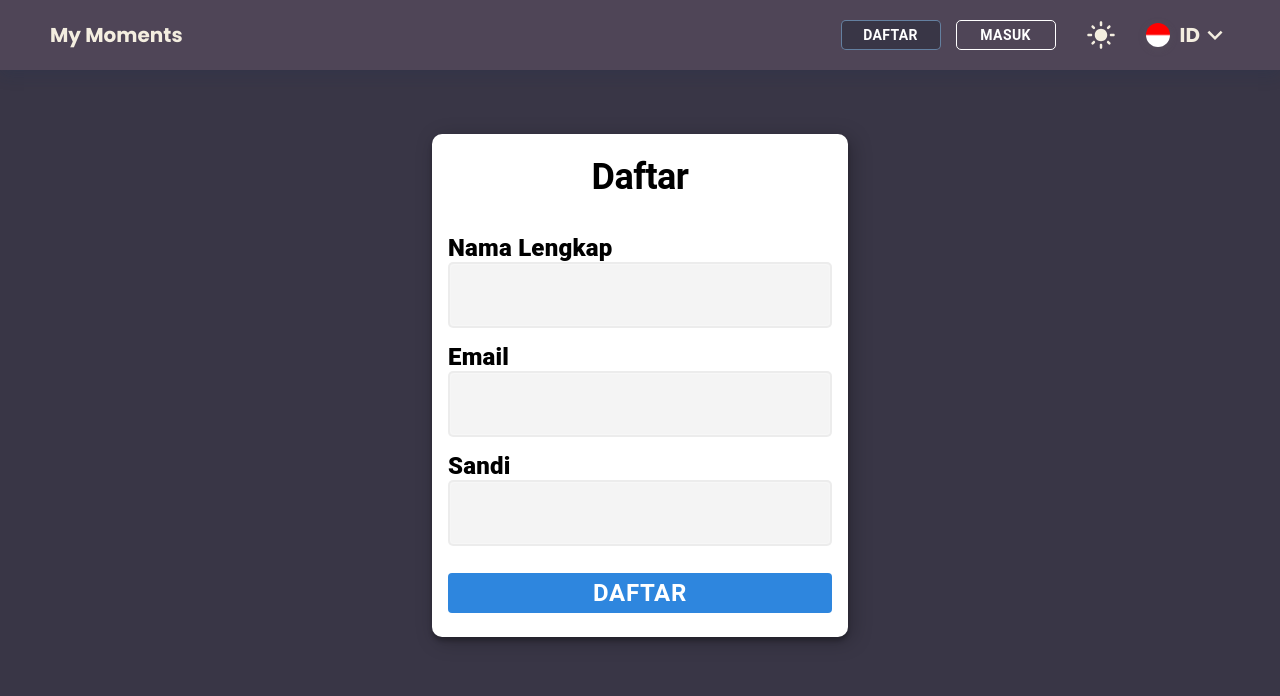
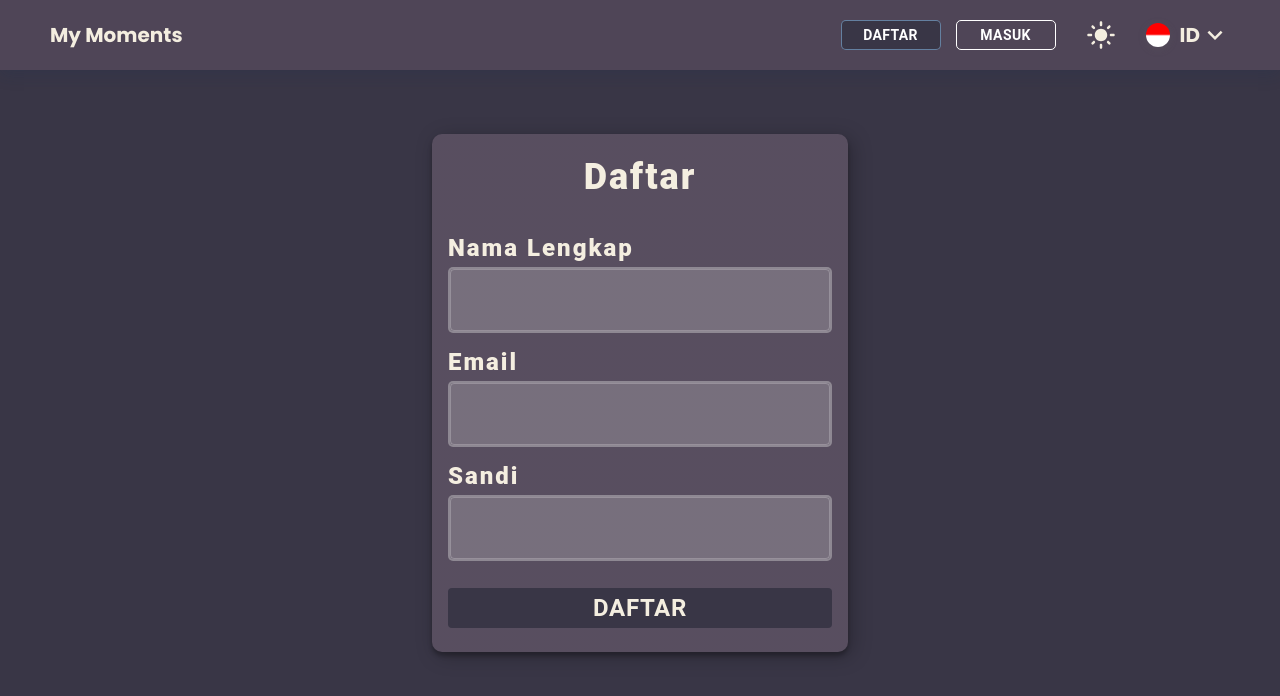
Before and after one commit to raihanputro/group-project-week3, a React (Vite) app: page /register in a window 1280 px wide. Shown: the top 696 px of the page. Built offline with nearby package versions, Linux system fonts and the light colour scheme.

Commit message:
update: adding new validation and syle in register feature

```diff
--- a/src/pages/Register/index.jsx
+++ b/src/pages/Register/index.jsx
@@ -1,24 +1,47 @@
 import React, { useState } from 'react';
 import { useNavigate } from 'react-router-dom';
 import { useDispatch } from 'react-redux';
-import { FormattedMessage } from 'react-intl';
+import { FormattedMessage, useIntl } from 'react-intl';
 import { Box, Card, CardContent, Typography, TextField, FormControl, FormLabel, Button } from '@mui/material';
 
 import { setRegisterUser } from './actions';
+import { showPopup } from '@containers/App/actions';
 
 import classes from './style.module.scss';
 
 const Register = () => {
     const navigate = useNavigate();
     const dispatch = useDispatch();
+    const intl = useIntl();
 
     const [fullname, setFullName] = useState('');
     const [email, setEmail] = useState('');
     const [password, setPassword] = useState('');
 
-    const onSubmit = () => {
-        dispatch(setRegisterUser({ fullname: fullname, email: email, password: password })),
-        navigate('/login')
+    function isValidEmail(email) {
+        const pattern = /^[^\s@]+@[^\s@]+\.[^\s@]+$/;
+        return pattern.test(email);
+    }
+
+    const onSubmit = (e) => {
+        e.preventDefault();
+
+        if(fullname === "" && email === "" && password === "") {
+            dispatch(showPopup(intl.formatMessage({ id: 'register_validation'}), intl.formatMessage({ id: 'register_validation_requied'})));
+        } else if (fullname === "") {
+            dispatch(showPopup(intl.formatMessage({ id: 'register_validation'}), intl.formatMessage({ id: 'register_validation_fullname_required'})));
+        } else if (email === "") {
+            dispatch(showPopup(intl.formatMessage({ id: 'register_validation'}), intl.formatMessage({ id: 'register_validation_email_required'})));
+        } else if(!isValidEmail(email)) {
+            dispatch(showPopup(intl.formatMessage({ id: 'register_validation'}), intl.formatMessage({ id: 'register_validation_email_pattern'})));
+        }  else if (password === "") {
+            dispatch(showPopup(intl.formatMessage({ id: 'register_validation'}), intl.formatMessage({ id: 'register_validation_password_required'})));
+        } else if(password.length < 6) {
+            dispatch(showPopup(intl.formatMessage({ id: 'register_validation'}), intl.formatMessage({ id: 'register_validation_password_min'})));
+        } else {
+            dispatch(setRegisterUser({ fullname: fullname, email: email, password: password }));
+            navigate('/login');
+        }
     }
 
   return (
@@ -33,19 +56,19 @@ const Register = () => {
                             <FormLabel className={classes.label}>
                                 <FormattedMessage id="app_register_label_fullname" />
                             </FormLabel>
-                            <TextField sx={{ input: { color: 'black' } }} className={classes.input} variant="outlined" type='text' value={fullname} onChange={(e) => setFullName(e.target.value)} required={true}/>
+                            <TextField className={classes.input} variant="outlined" type='text' value={fullname} onChange={(e) => setFullName(e.target.value)} required={true}/>
                         </Box>
                         <Box className={classes.inputLabelContainer}>
                             <FormLabel className={classes.label}>
                                 <FormattedMessage id="app_register_label_email" />
                             </FormLabel>
-                            <TextField sx={{ input: { color: 'black' } }} className={classes.input} variant="outlined" type='text' value={email} onChange={(e) => setEmail(e.target.value)} required={true}/>
+                            <TextField className={classes.input} variant="outlined" type='email' value={email} onChange={(e) => setEmail(e.target.value)} required={true}/>
                         </Box>
                         <Box className={classes.inputLabelContainer}>
                             <FormLabel className={classes.label}>
                                 <FormattedMessage id="app_register_label_password" />
                             </FormLabel>
-                            <TextField sx={{ input: { color: 'black' } }} className={classes.input} variant="outlined" type='text' value={password} onChange={(e) => setPassword(e.target.value)} required={true}/>
+                            <TextField className={classes.input} variant="outlined" type='password' value={password} onChange={(e) => setPassword(e.target.value)} required={true}/>
                         </Box>
                     </FormControl>
                     <Button className={classes.registerButton} onClick={onSubmit}><FormattedMessage id="app_register_title" /></Button>
--- a/src/pages/Register/style.module.scss
+++ b/src/pages/Register/style.module.scss
@@ -2,23 +2,36 @@
     display: flex;
     justify-content: center;
     align-items: center;
-    margin-top: 5%;
+    @include apply-at-xs2-size {
+        margin-top:30%;
+    }
+    @include apply-at-lg-size {
+        margin-top: 20%;
+    }
+    @include apply-at-xl-size  {
+        margin-top: 5%;
+    }
 
     .cardContainer {
         width: 60%;
-        background-color: white;
-        color: black;
+        background-color: var(--color-bg);
+        color: var(--color-text);
         border-radius: 10px;
         max-width: 416px;
         max-height: 596px;
         box-shadow: 4px 4px 20px 0px rgba(0, 0, 0, 0.25), 0px 4px 4px 0px rgba(0, 0, 0, 0.25);
+        @include apply-at-xs2-size {
+            width: 80%;
+        }
 
         .pageTitle {
             font-size: 36px;
-            font-weight: 700;
+            font-weight: 900;
             line-height: 54px;
+            letter-spacing: 2px;
             text-align: center;
             margin-bottom: 30px;
+            color: var(--color-text);
         }
 
         .formContainer {
@@ -29,12 +42,14 @@
             .inputLabelContainer {
                 display: flex;
                 flex-direction: column;
+                gap: 5px;
 
                 .label {
-                    color: black;
+                    color: var(--color-text);
                     font-size: 24px;
                     font-weight: 900;
                     line-height: 28.13px;
+                    letter-spacing: 2px;
                     font-style: normal;
                 }
 
@@ -42,7 +57,10 @@
                     background-color: rgba(210, 210, 210, 0.25);
                     border-radius: 5px;
                     border: 2px solid rgba(210, 210, 210, 0.25);
-                    color: #000;
+
+                    input {
+                        color: var(--color-text);
+                    }
                 }
             }
         }
@@ -50,11 +68,11 @@
         .registerButton {
             margin-top: 7%;
             width: 100%;
-            color: white;
+            color: var(--color-text);
             font-weight: 700;
             font-size: 24px;
             line-height: normal;
-            background-color: #2E86DE;
+            background-color: var(--color-bg-secondary);
         }
     }
 }
```
